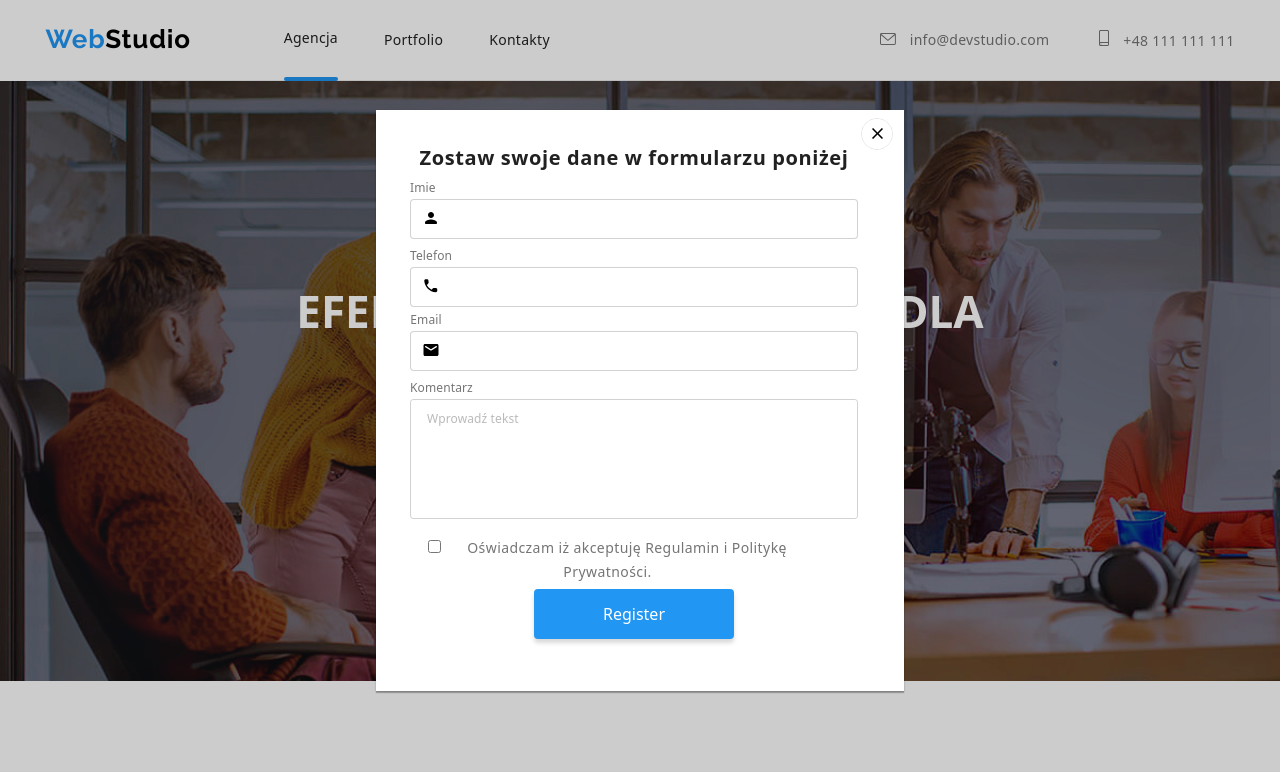
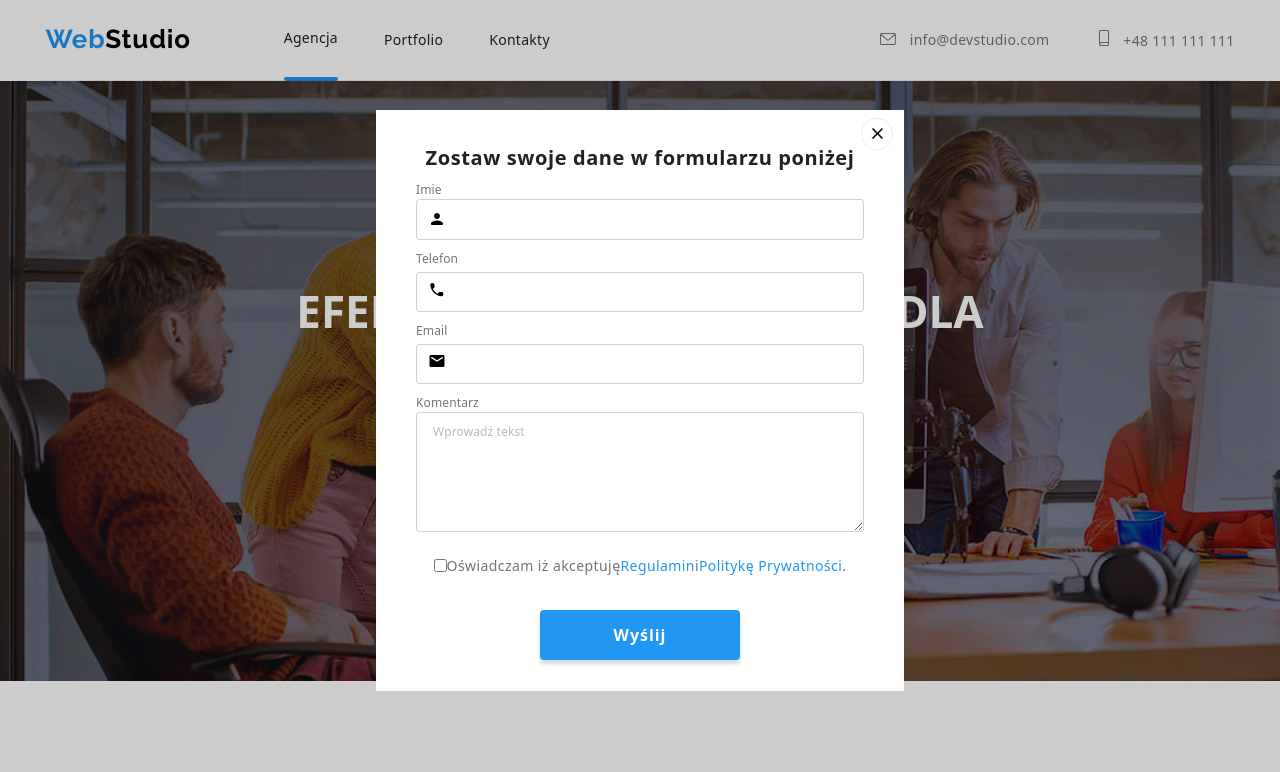
Before and after one commit to CiiSu/goit-markup-hw-06, a plain HTML site: page index.html in a window 1280 px wide. Both pictures are taken after a click on the button "Zamów usługe". Shown: the top 772 px of the page. Drawn offline with nearby package versions, Linux system fonts and the light colour scheme; files whose address does not match are found by name.

Commit message:
zmiana :

```diff
--- a/css/styles_index.css
+++ b/css/styles_index.css
@@ -199,7 +199,7 @@ ul {
     opacity: 0;
 }
 
-.modal {
+/*.modal {
     margin: auto;
     background: #ffffff;
     box-shadow: 0px 1px 3px rgba(0, 0, 0, 0.12), 0px 1px 1px rgba(0, 0, 0, 0.14),
@@ -208,6 +208,16 @@ ul {
     min-height: 581px;
     top: 50%;
     left: 50%;
+}*/
+
+.modal {
+    position: relative;
+    width: 528px;
+    height: 581px;
+    text-align: center;
+    background-color: #ffffff;
+    cursor: auto;
+    margin: auto;
 }
 
 .modal-close {
@@ -233,46 +243,49 @@ ul {
     bottom: 0;
 }
 
-.display-modal {
-    width: 460px;
+/*.display-modal {
+    width: 468px;
     display: flex;
     flex-direction: column;
     justify-content: center;
     margin: 0 auto;
     margin-top: 2px;
-}
+}*/
 
 .modal-h4 {
-    font-style: normal;
     font-weight: 700;
     font-size: 20px;
     line-height: 23px;
     text-align: center;
     letter-spacing: 0.03em;
     color: var(--main-black);
-    width: 448px;
+    margin-top: 2px;
+    margin-bottom: 12px;
 }
 
+
 .modal-label-name {
-    font-style: normal;
-    font-weight: 400;
-    font-size: 12px;
-    line-height: 14px;
-    letter-spacing: 0.01em;
-    color: #757575;
-    width: 24px;
-    height: 14px;
-    margin-block: 12px 4px;
+    position: relative;
+    width: 448px;
+    margin: 0 auto;
 }
 
 .label-icon-name {
-    position:relative
+    display: flex;
+    flex-direction: column;
+    text-align: left;
+    font-size: 12px;
+    line-height: 1.5;
+    letter-spacing: 0.01em;
+    color: #757575;
+    margin-bottom: 10px;
 }
 
 .icon-name-modal {
     position: absolute;
-    margin-block: 14px;
-    margin-left: 12px;
+    content: '';
+    top: 29px;
+    left: 12px;
 }
 
 .modal-label-name:hover {
@@ -281,14 +294,14 @@ ul {
 }
 
 .modal-name {
-    width: 448px;
-    height: 40px;
     border: 1px solid rgba(33, 33, 33, 0.2);
     border-radius: 4px;
-    margin-top: 4px;
-    transition-property: border-color;
-    transition-duration: 250ms;
-    transition-timing-function: var(--cubic-bezier);
+    padding-bottom: 5px;
+    padding-left: 42px;
+    padding-top: 12px;
+    font-size: 16px;
+    line-height: 1;
+    transition: border 250ms cubic-bezier(0.4, 0, 0.2, 1);
 }
 
 .modal-name:hover {
@@ -296,26 +309,28 @@ ul {
 }
 
 .modal-label-phone {
-    width: 40px;
-    height: 14px;
-    font-style: normal;
-    font-weight: 400;
-    font-size: 12px;
-    line-height: 14px;
-    letter-spacing: 0.01em;
-    color: #757575;
-    margin-top: 50px;
+    position: relative;
+    width: 448px;
+    margin: 0 auto;
 }
 
 .label-icon-phone {
-    position: relative;
+    display: flex;
+    flex-direction: column;
+    text-align: left;
+    font-size: 12px;
+    line-height: 1.5;
+    letter-spacing: 0.01em;
+    color: #757575;
+    margin-bottom: 10px;
 }
 
 
 .icon-phone-modal {
     position: absolute;
-    margin-block: 14px;
-    margin-left: 12px;
+    content: '';
+    top: 31px;
+    left: 12px;
 }
 
 .modal-tel {
@@ -336,25 +351,27 @@ ul {
 }
 
 .modal-label-mail {
-    width: 32px;
-    height: 14px;
-    font-style: normal;
-    font-weight: 400;
-    font-size: 12px;
-    line-height: 14px;
-    letter-spacing: 0.01em;
-    color: #757575;
-    margin-top: 50px;
+    position: relative;
+    width: 448px;
+    margin: 0 auto;
 }
 
 .label-icon-mail {
-    position: relative;
+    display: flex;
+    flex-direction: column;
+    text-align: left;
+    font-size: 12px;
+    line-height: 1.5;
+    letter-spacing: 0.01em;
+    color: #757575;
+    margin-bottom: 10px;
 }
 
 .icon-mail-modal {
     position: absolute;
-    margin-block: 14px;
-    margin-left: 12px;
+    content: '';
+    top: 30px;
+    left: 12px;
 }
 
 .modal-email {
@@ -375,25 +392,27 @@ ul {
 }
 
 .modal-label-feedback {
-    width: 60px;
-    height: 14px;
-    font-style: normal;
-    font-weight: 400;
+    display: flex;
+    flex-direction: column;
+    text-align: left;
     font-size: 12px;
-    line-height: 14px;
+    line-height: 1.5;
     letter-spacing: 0.01em;
     color: #757575;
-    margin-top: 54px;
+    margin-bottom: 10px;
+    width: 448px;
+    margin: 0 auto;
 }
 
 .modal-text {
-    width: 448px;
-    height: 120px;
     border: 1px solid rgba(33, 33, 33, 0.2);
     border-radius: 4px;
-    margin-top: 4px;
-    resize: none;
-    padding: 12px 16px
+    height: 120px;
+    padding-left: 16px;
+    padding-top: 12px;
+    font-size: 16px;
+    line-height: 1.2;
+    transition: border 250ms cubic-bezier(0.4, 0, 0.2, 1);
 }
 
 
@@ -413,30 +432,53 @@ textarea::placeholder {
 }
 
 
-.form-label {
-    width: 395px;
-    height: 24px;
-    font-style: normal;
-    font-weight: 400;
+.accept-label {
     font-size: 14px;
-    line-height: 24px;
+    line-height: 2;
     letter-spacing: 0.03em;
     color: #757575;
-    margin-top: 140px;
+    margin-bottom: 30px;
+    margin-top: 20px;
+    display: flex;
+    align-items: center;
+    justify-content: center;
+}
+
+.accept-label a {
+    color: #2196F3;
+}
+
+.checkbox-accept {
+    width: 16px;
+    height: 15px;
+    border: 2.5px solid #212121;
+    margin-right: 8px;
+    border-radius: 4px;
+    transition: border 250ms cubic-bezier(0.4, 0, 0.2, 1);
 }
 
 
+
 .modal-button {
+    display: block;
+    margin: 0 auto;
+    font-weight: 700;
+    font-size: 16px;
+    line-height: 1.9;
+    letter-spacing: 0.06em;
+    color: #ffffff;
+    background-color: #2196f3;
+    cursor: pointer;
+    border: none;
+    box-shadow: 0px 4px 4px rgba(0, 0, 0, 0.15);
+    border-radius: 4px;
     width: 200px;
     height: 50px;
-    background: #2196F3;
-    box-shadow: 0px 4px 4px rgba(0, 0, 0, 0.15);
-    border-radius: 4px;
-    border: none;
-    color: #FFFFFF;
-    margin: 30px 124px;
-    cursor: pointer;
+    text-align: center;
+    transition: background-color 250ms cubic-bezier(0.4, 0, 0.2, 1), color 250ms cubic-bezier(0.4, 0, 0.2, 1);
+    margin-top: 20px;
 }
+
 /* MainSection - LoremIpsum - Icons */
 
 .empty-slot {
@@ -802,7 +844,9 @@ footer {
     height: 50px;
     margin-left: 78px;
     background: #2F303A;
-    pointer-events: none;
+    padding-left: 1px;
+    color: white;
+    transition: border 250ms cubic-bezier(0.4, 0, 0.2, 1);
 }
 
 .placeholder {
--- a/index.html
+++ b/index.html
@@ -114,8 +114,7 @@
                       <input class="modal-email" type="email" name="email" />
                     </label>
                   </div>
-                  <div class="modal-label-feedback">
-                    <label>
+                  <label class="modal-label-feedback">
                     <span>Komentarz</span>
                     <textarea
                       class="modal-text text"
@@ -124,28 +123,26 @@
                       placeholder="Wprowadź tekst"
                     ></textarea>
                   </label>
-                  </div>
-                  <div class="form-label">
-                    <label>
-                      <input type="checkbox" />
-                      <span
+                  <label class="accept-label">
+                    <input
+                      class="checkbox-input checkbox-hidden"
+                      type="checkbox"
+                      name="acceptance"
+                      id="user-acceptance"
+                    />
+                    <!--<div class="checkbox-accept">
                       ><svg
                         class="icon-checkbox-modal"
                         width="18"
                         height="18"
                       >
-                          <use href="zdjęcia/icon.svg#icon-ptaszek"></use>
-                        </svg>
-                      </span>
+                        <use href="zdjęcia/icon.svg#icon-ptaszek"></use></svg
+                      >
+                    </div>-->
+                    Oświadczam iż akceptuję <a href=""> Regulamin </a> i
+                    <a href=""> Politykę Prywatności </a>.
                   </label>
-                    <label
-                      class="form-label"
-                      for="Oświadczam iż akceptuję Regulamin i Politykę Prywatności."
-                      >Oświadczam iż akceptuję Regulamin i Politykę
-                      Prywatności.</label
-                    >
-                  </div>
-                  <button type="submit" class="modal-button">Register</button>
+                  <button type="submit" class="modal-button">Wyślij</button>
                 </form>
               </div>
             </div>
```
Lines whose indentation alone changed are shown as unchanged.
